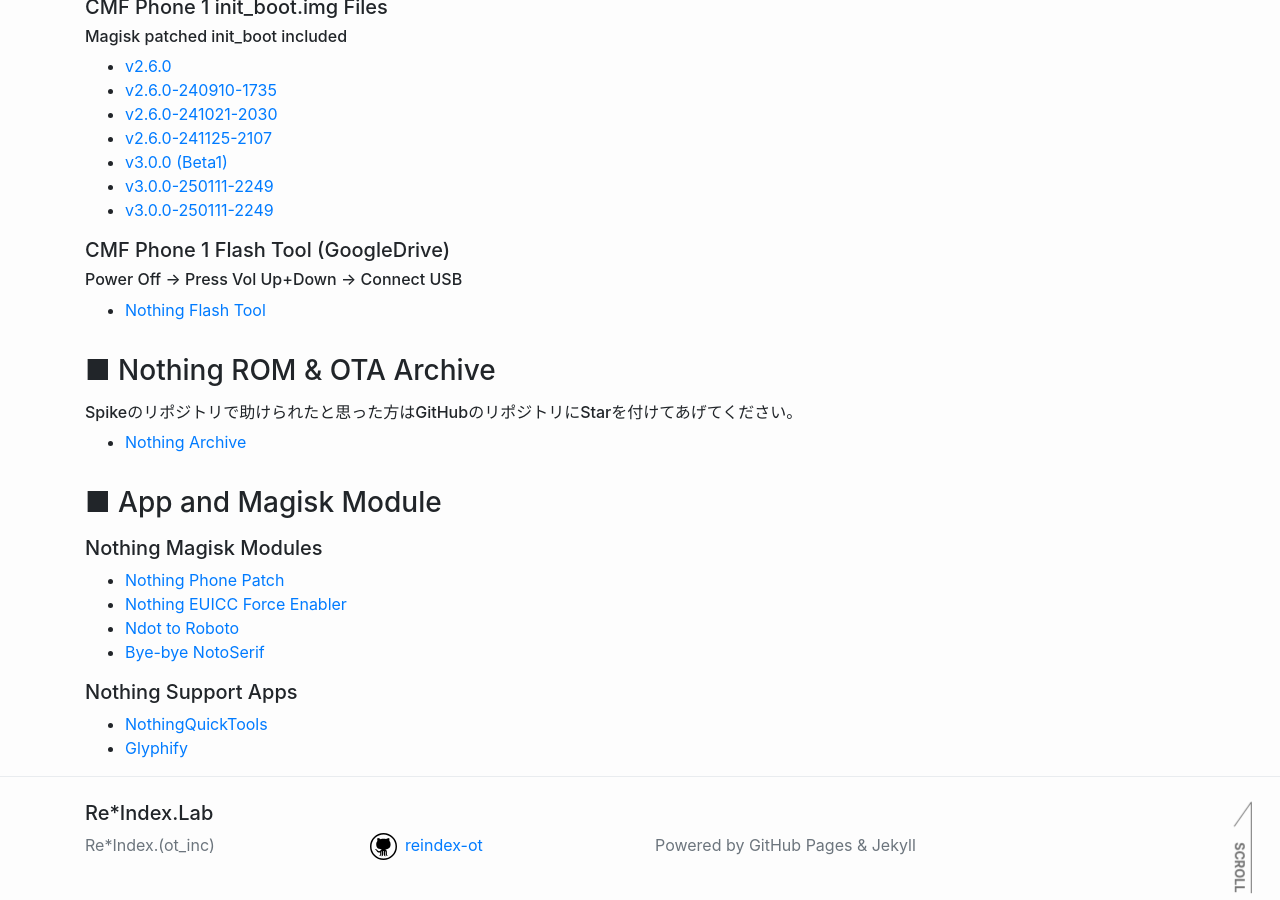
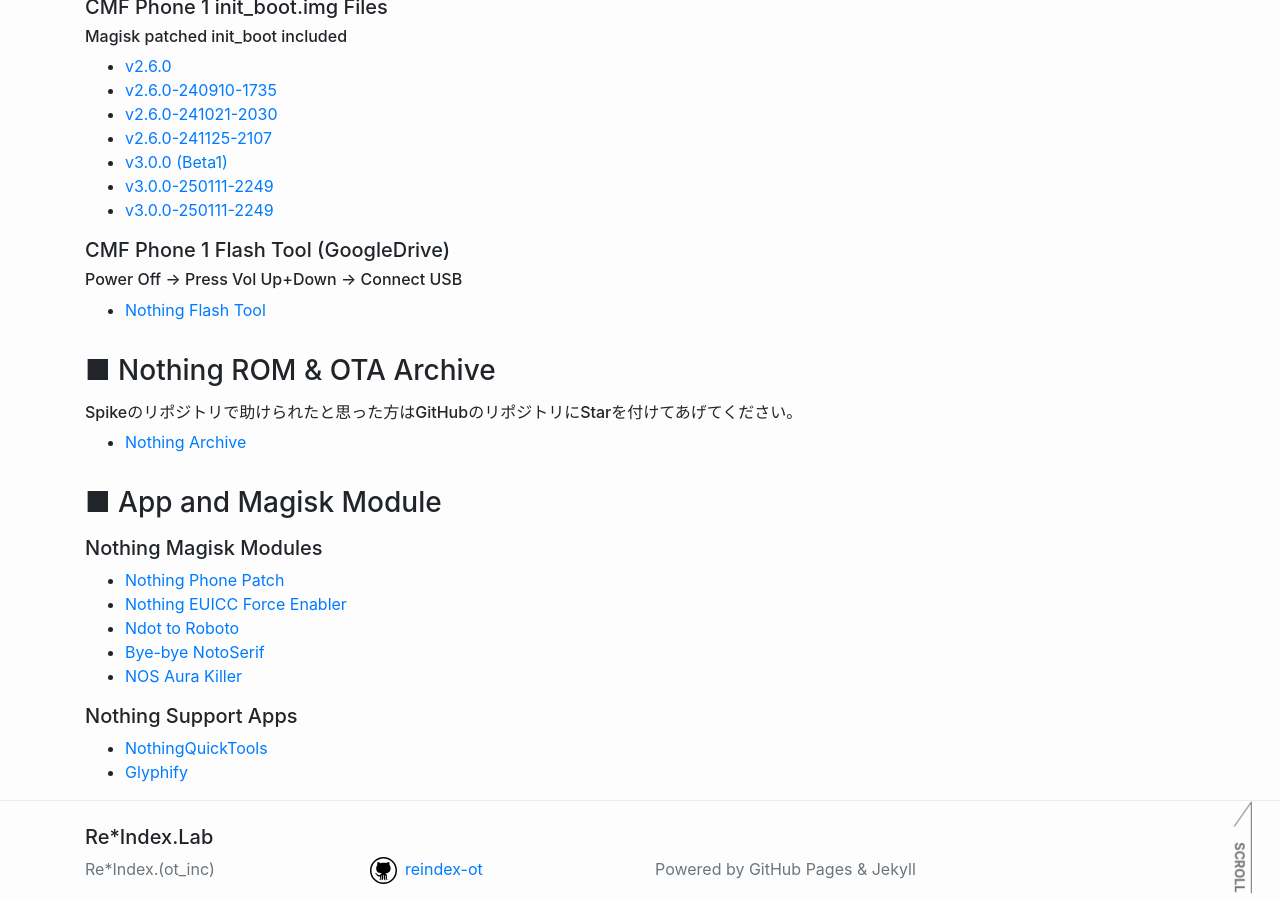
Before and after one commit to reindex-ot/reindex-ot.github.io, a Jekyll site: the page built from nothing.md, in a window 1280 px wide and 900 px high, scrolled down 4269 px. Built offline with Jekyll 4.4.1, drawn with Linux system fonts in a browser that asks for light colours.

Commit message:
Add NOS Aura Killer link to nothing.md
Signed-off-by: Re*Index. (ot_inc) <32851879+reindex-ot@users.noreply.github.com>

```diff
--- a/nothing.md
+++ b/nothing.md
@@ -173,6 +173,7 @@ If you don't do that, you'll get bricked. Okay?
 - [Nothing EUICC Force Enabler](https://github.com/reindex-ot/nothing-euicc)
 - [Ndot to Roboto](https://github.com/reindex-ot/Ndot-to-Roboto)
 - [Bye-bye NotoSerif](https://github.com/reindex-ot/Bye-bye-NotoSerif)
+- [NOS Aura Killer](https://github.com/reindex-ot/NOS_AuraKiller)
 
 ##### Nothing Support Apps
 - [NothingQuickTools](https://github.com/DylanAkp/NothingQuickTools)
```
